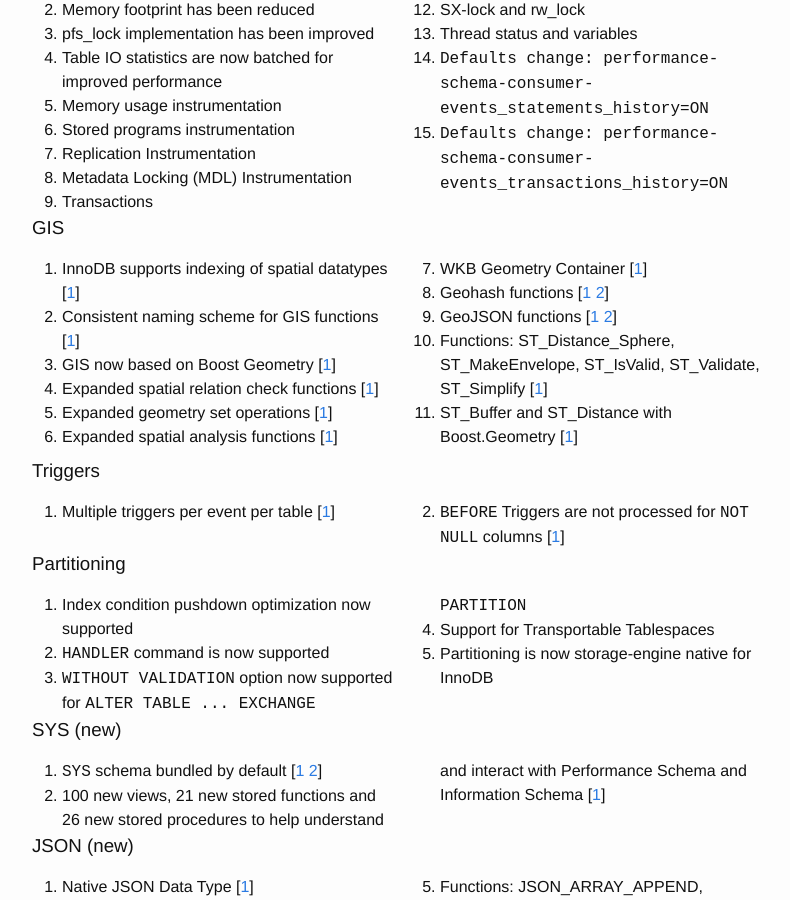
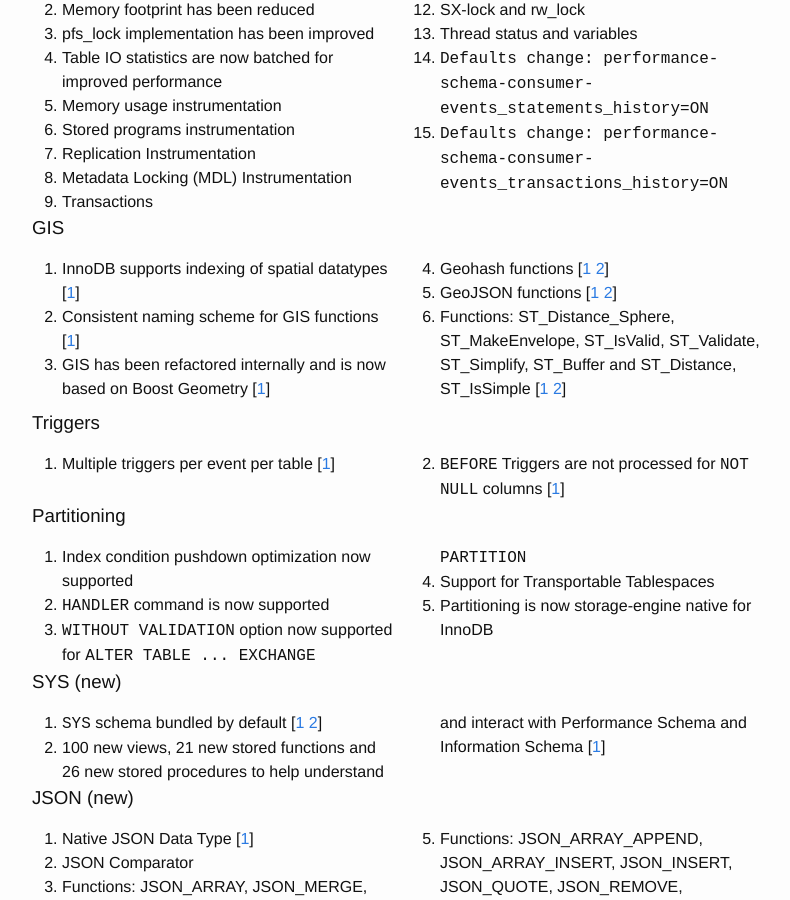
Before and after one commit to morgo/morgo.github.io, a Jekyll site: the page built from index.html, in a window 1280 px wide and 900 px high, scrolled down 2605 px. Shown: the whole window, without its empty margins (238-1028 px from the left). Built offline with Jekyll 4.4.1, drawn with Linux system fonts in a browser that asks for light colours.

Commit message:
Incorporated changes on GIS bullet points.

```diff
--- a/index.html
+++ b/index.html
@@ -181,15 +181,14 @@ title: Complete list of new features in MySQL 5.7
 <ol>
  <li class="rt">InnoDB supports indexing of spatial datatypes [<a href="https://dev.mysql.com/doc/refman/5.7/en/creating-spatial-indexes.html">1</a>]</li>
  <li class="rt">Consistent naming scheme for GIS functions [<a href="http://mysqlserverteam.com/spring-cleaning-in-the-gis-namespace/">1</a>]</li>
- <li class="rt">GIS now based on Boost Geometry [<a href="http://mysqlserverteam.com/why-boost-geometry-in-mysql/">1</a>]</li>
- <li class="rt">Expanded spatial relation check functions [<a href="http://dev.mysql.com/worklog/task/?id=7220">1</a>]</li>
+ <li class="rt">GIS has been refactored internally and is now based on Boost Geometry [<a href="http://mysqlserverteam.com/why-boost-geometry-in-mysql/">1</a>]</li>
+<!-- <li class="rt">Expanded spatial relation check functions [<a href="http://dev.mysql.com/worklog/task/?id=7220">1</a>]</li>
  <li class="rt">Expanded geometry set operations [<a href="http://dev.mysql.com/worklog/task/?id=7221">1</a>]</li>
  <li class="rt">Expanded spatial analysis functions [<a href="http://dev.mysql.com/worklog/task/?id=7236">1</a>]</li>
- <li class="rt">WKB Geometry Container [<a href="http://dev.mysql.com/worklog/task/?id=7280">1</a>]</li>
+ <li class="rt">WKB Geometry Container [<a href="http://dev.mysql.com/worklog/task/?id=7280">1</a>]</li> -->
  <li class="rt">Geohash functions [<a href="https://dev.mysql.com/doc/refman/5.7/en/spatial-geohash-functions.html">1</a> <a href="http://mysqlserverteam.com/geohash-functions/">2</a>]</li>
  <li class="rt">GeoJSON functions [<a href="https://dev.mysql.com/doc/refman/5.7/en/spatial-geojson-functions.html">1</a> <a href="http://mysqlserverteam.com/geojson-functions/">2</a>]</li>
- <li class="rt">Functions: ST_Distance_Sphere, ST_MakeEnvelope, ST_IsValid, ST_Validate, ST_Simplify [<a href="http://dev.mysql.com/worklog/task/?id=8034">1</a>]</li>
- <li class="rt">ST_Buffer and ST_Distance with Boost.Geometry [<a href="http://dev.mysql.com/worklog/task/?id=7929">1</a>]</li>
+ <li class="rt">Functions: ST_Distance_Sphere, ST_MakeEnvelope, ST_IsValid, ST_Validate, ST_Simplify, ST_Buffer and ST_Distance, ST_IsSimple [<a href="http://dev.mysql.com/worklog/task/?id=8034">1</a> <a href="http://dev.mysql.com/worklog/task/?id=7929">2</a>]</li>
 </ol>
 
 </div>
```
